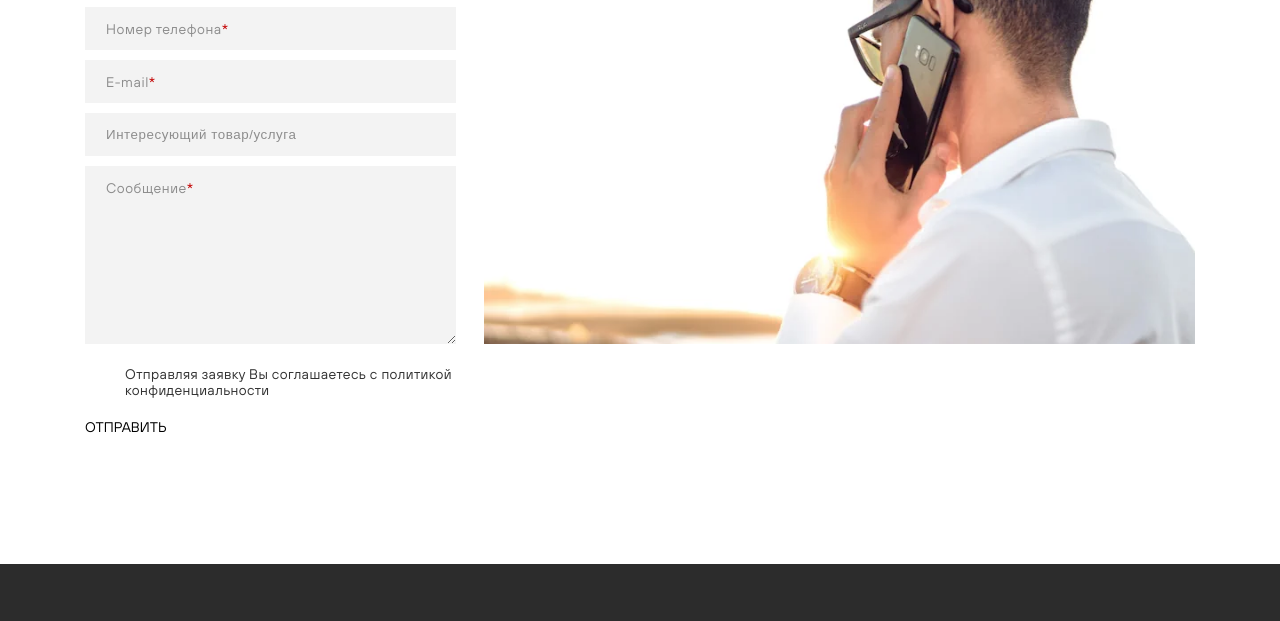
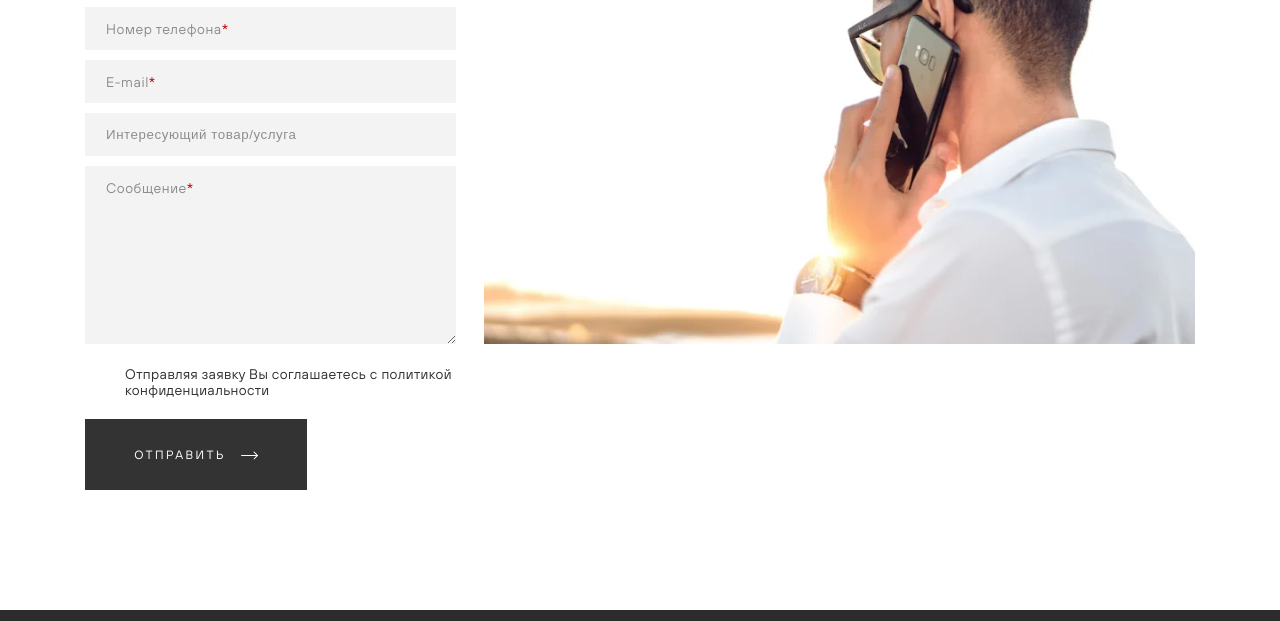
Before and after one commit to AVKfrontend/digital_project, a website: page src/html/index.html in a window 1280 px wide. Shown: the part 132-753 px from the top of the page. Drawn offline with nearby package versions, Linux system fonts and the light colour scheme; files that its build step writes are made by us from their sources; files whose address does not match are found by name; a web font is replaced by a local one.

Commit message:
add communication section
Signed-off-by: A_V_K <aleks_vk@ukr.net>

```diff
--- /dev/null
+++ b/src/html/templates/_button.html
@@ -0,0 +1,5 @@
+<button class="@@class" type="submit">@@label
+  <span class="arrow">
+    @@include("svg/arrow.html")
+  </span>
+</button>
--- a/src/html/templates/main.html
+++ b/src/html/templates/main.html
@@ -35,11 +35,7 @@
         <span class="message__policy">
           Отправляя заявку Вы соглашаетесь с политикой конфиденциальности
         </span>
-        <button class="alternativ-btn" type="submit">ОТПРАВИТЬ
-          <span class="arrow">
-            @@include("svg/arrow.html")
-          </span>
-        </button>
+        @@include("_button.html",{"class":"alternativ-btn","label":"ОТПРАВИТЬ"})
       </form>
     </div>
   </section>
--- a/src/scss/_main.scss
+++ b/src/scss/_main.scss
@@ -94,3 +94,36 @@ section {
     font-weight: 700;
   }
 }
+
+.arrow {
+  width: 17px;
+  height: 8px;
+  margin-left: 15px;
+  transition: transform 0.4s ease;
+}
+
+.btn {
+  @extend %ui_font;
+  @include flex_center;
+
+  width: 222px;
+  height: 71px;
+
+  background-color: #fff;
+  color: $site_color;
+
+  &:hover .arrow {
+    transform: translateX(15px);
+  }
+}
+
+.alternativ-btn {
+  @extend .btn;
+
+  background-color: $site_color;
+  color: $main_color;
+
+  &--rigth {
+    margin: 0 0 0 auto;
+  }
+}
--- a/src/scss/_options.scss
+++ b/src/scss/_options.scss
@@ -50,3 +50,9 @@ $title_font_size_full: 64px;
   height: 100%;
   object-fit: cover;
 }
+
+@mixin flex_center {
+  display: flex;
+  justify-content: center;
+  align-items: center;
+}
```
Also changed, not shown: docs/css/index.css.
